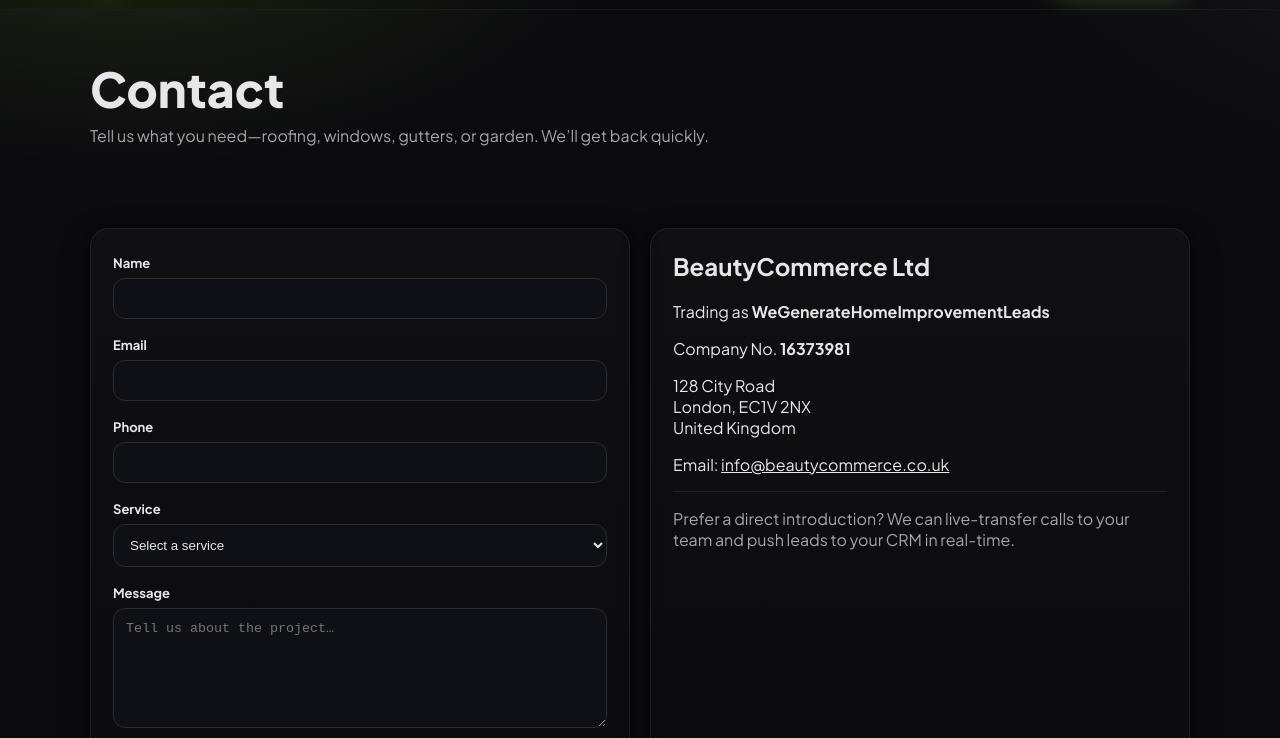
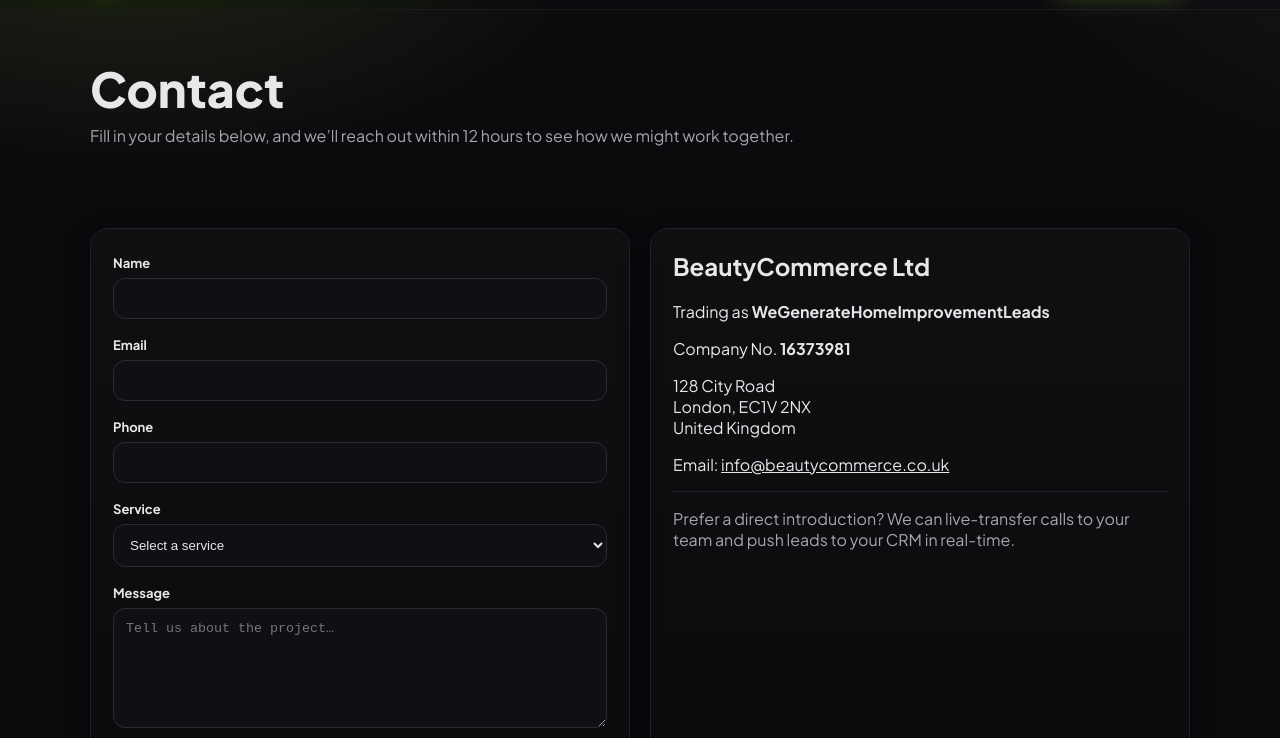
Before and after one commit to Yolandabelfort/Leadgeneration-website-, a plain HTML site: page contact.html in a window 1280 px wide. Shown: the part 62-800 px from the top of the page. Drawn offline with Linux system fonts and the light colour scheme.

Commit message:
Update contact.html

```diff
--- a/contact.html
+++ b/contact.html
@@ -51,7 +51,7 @@
   <section class="page-hero">
     <div class="container">
       <h1>Contact</h1>
-      <div class="sub">Tell us what you need—roofing, windows, gutters, or garden. We’ll get back quickly.</div>
+      <div class="sub">Fill in your details below, and we’ll reach out within 12 hours to see how we might work together.</div>
     </div>
   </section>
 
```
